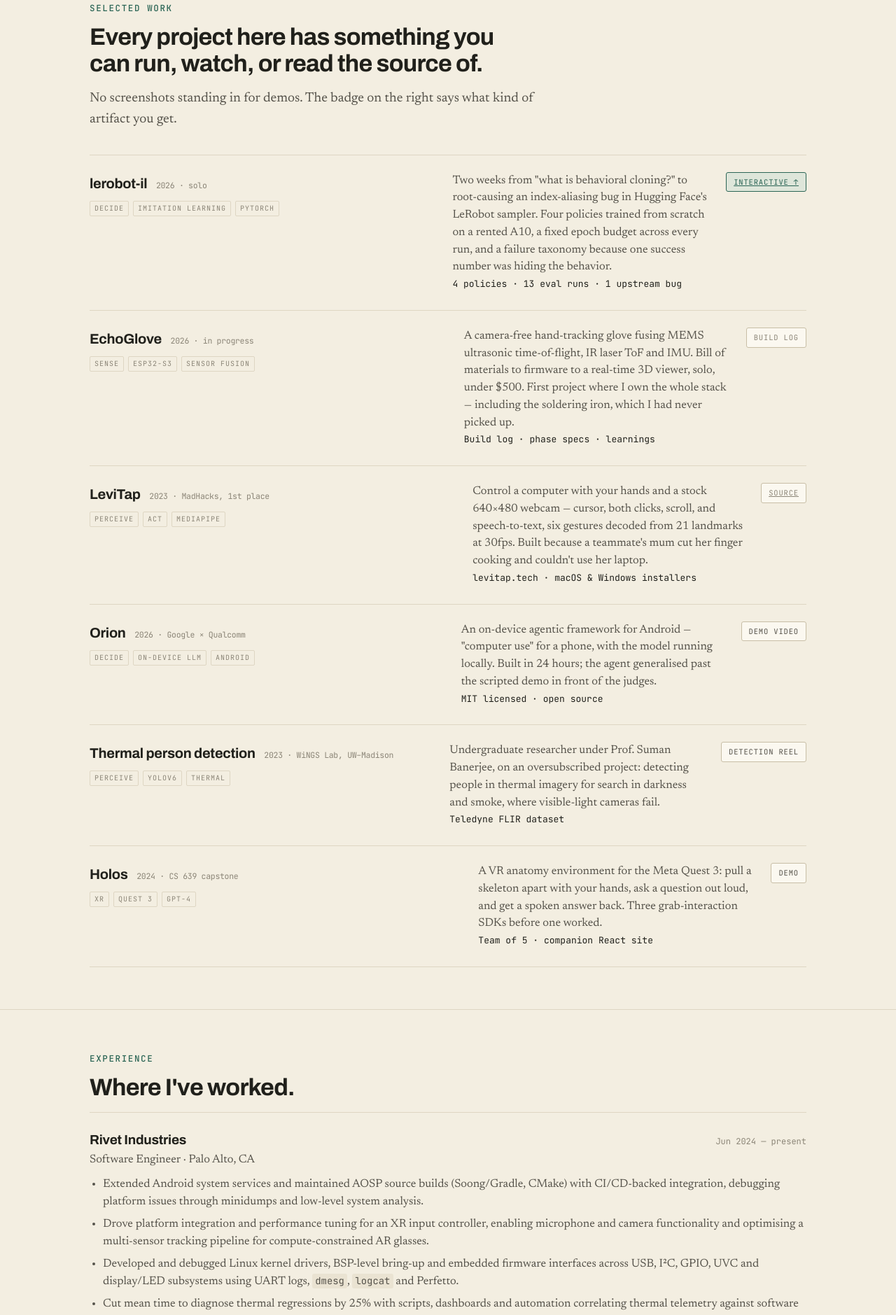
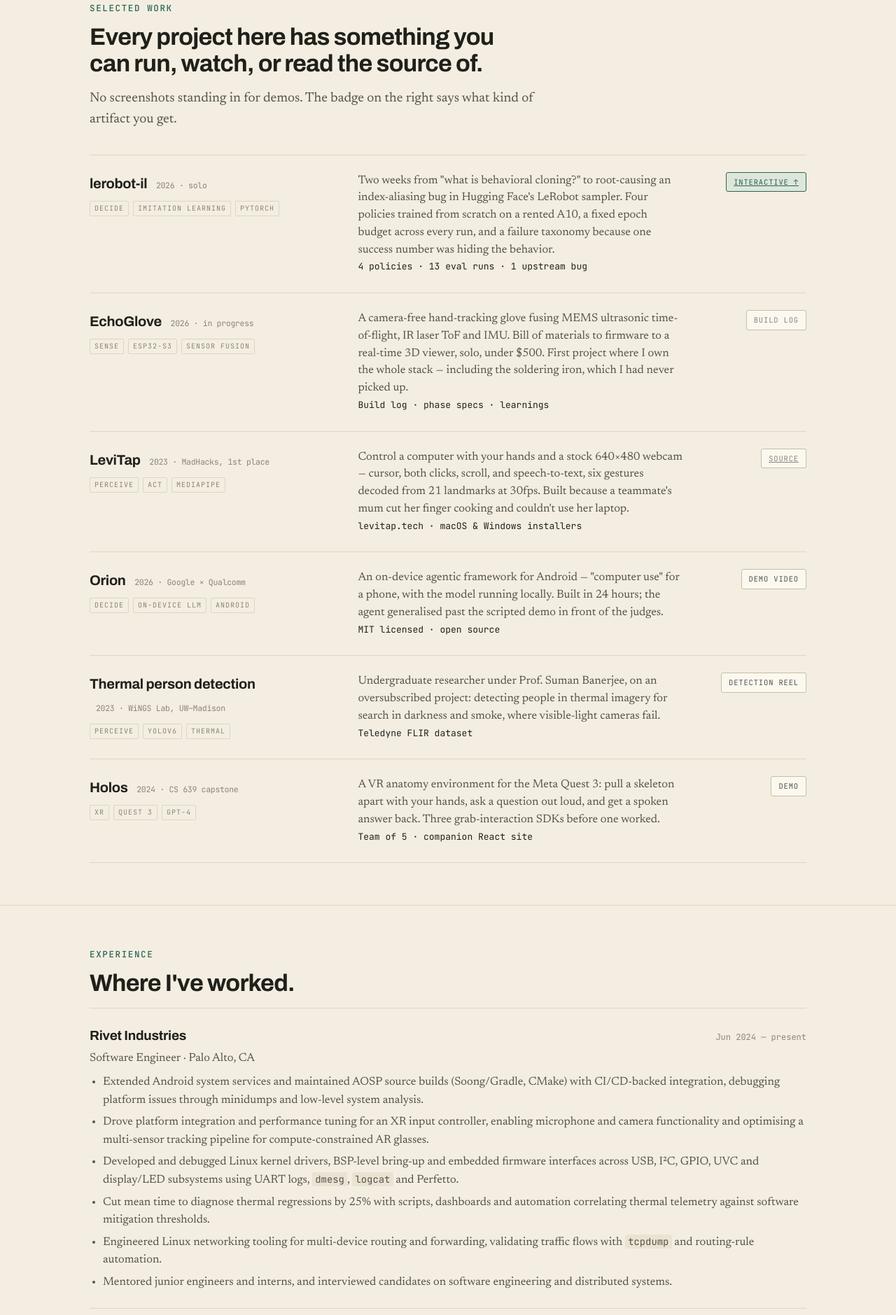
Before and after one commit to Saksham2703/saksham2703.github.io, a Jekyll site: the page built from index.html, in a window 1280 px wide. Shown: the part 1815-3694 px from the top of the page at 70% size. Built offline with Jekyll 4.4.1, drawn with Linux system fonts in a browser that asks for light colours.

Commit message:
fix: align work rows on a fixed grid so badges and text columns line up
The third column was sized `auto`, so it took the width of that row's
badge — 'Detection reel' vs 'Demo' differ by ~70px. Since the two fr
columns split whatever remained, every row got a different geometry:
the description column started at a different x in each row and the
badges had a ragged left edge. Pin the badge column at 150px and
right-align within it, and rebalance the first two columns so the
title column isn't mostly dead space.

Also give the job title 3px of clearance above the role line, which
was sitting flush against it.

```diff
--- a/assets/css/site.css
+++ b/assets/css/site.css
@@ -144,7 +144,7 @@ svg.sweep text{font-family:"JetBrains Mono",monospace; font-variant-numeric:tabu
 
 .work{display:flex; flex-direction:column; gap:0; border-top:1px solid var(--line)}
 .row{
-  display:grid; grid-template-columns:minmax(0,1.35fr) minmax(0,1fr) auto;
+  display:grid; grid-template-columns:minmax(0,1fr) minmax(0,1.3fr) 150px;
   gap:26px; align-items:start; padding:24px 0; border-bottom:1px solid var(--line);
 }
 .row h3{margin:0 0 5px; font-size:20px; font-weight:700; letter-spacing:-.015em}
@@ -156,6 +156,7 @@ svg.sweep text{font-family:"JetBrains Mono",monospace; font-variant-numeric:tabu
 }
 .row p{margin:0; font-size:16.5px; color:var(--ink-2); line-height:1.5}
 .row .num{font-family:"JetBrains Mono",monospace; font-size:13px; color:var(--ink); font-variant-numeric:tabular-nums}
+.row > .artifact{justify-self:end}
 .artifact{
   white-space:nowrap; font-family:"JetBrains Mono",monospace; font-size:10.5px;
   letter-spacing:.08em; text-transform:uppercase; padding:5px 10px; border-radius:3px;
@@ -215,7 +216,7 @@ article.note table th,article.note table td{border-bottom:1px solid var(--line);
 .xp{display:flex; flex-direction:column; gap:0; border-top:1px solid var(--line)}
 .xp .job{padding:24px 0; border-bottom:1px solid var(--line)}
 .xp .jobhead{display:flex; justify-content:space-between; gap:18px; flex-wrap:wrap; align-items:baseline; margin-bottom:9px}
-.xp h3{margin:0; font-size:19px; font-weight:700; letter-spacing:-.012em}
+.xp h3{margin:0 0 3px; font-size:19px; font-weight:700; letter-spacing:-.012em}
 .xp .role{color:var(--ink-2); font-size:16.5px}
 .xp .when{font-family:"JetBrains Mono",monospace; font-size:12px; color:var(--ink-3); white-space:nowrap}
 .xp ul{margin:0; padding-left:19px; color:var(--ink-2); font-size:16.5px; line-height:1.55}
```
